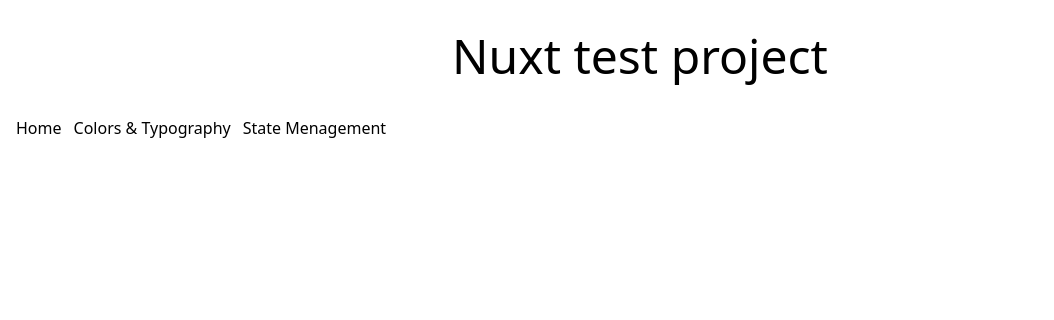
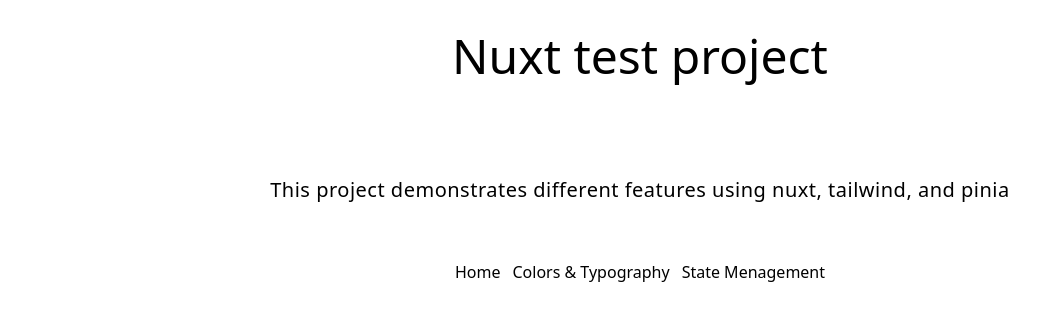
Before and after one commit to Michele-S2001/nuxt-test-project, a Nuxt app: page / in a window 1280 px wide. Shown: the top 320 px of the page, without its empty margins (0-1054 px from the left). Built offline with nearby package versions, Linux system fonts and the light colour scheme.

Commit message:
Add - a little brief of the project in the homepage and some style changes

```diff
--- a/pages/index.vue
+++ b/pages/index.vue
@@ -2,10 +2,13 @@
 
 <template>
 
-  <section class="pt-8 h-full">
+  <section class="pt-8">
     <div class="container text-center">
-      <h1 class="text-5xl mb-5">Nuxt test project</h1>
-      <Navbar />
+      <h1 class="text-5xl mb-24">Nuxt test project</h1>
+      <p class="text-xl tracking-wide mb-10">This project demonstrates different features using nuxt, tailwind, and pinia</p>
+      <div class="flex justify-center">
+        <Navbar />
+      </div>
     </div>
   </section>
 
```
